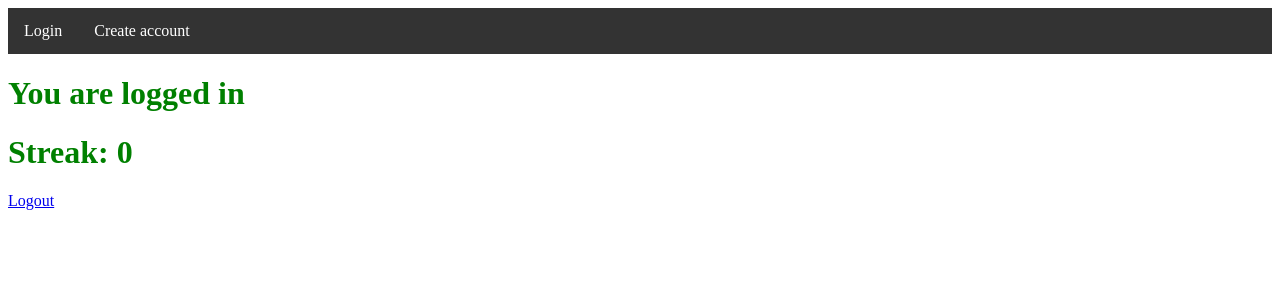
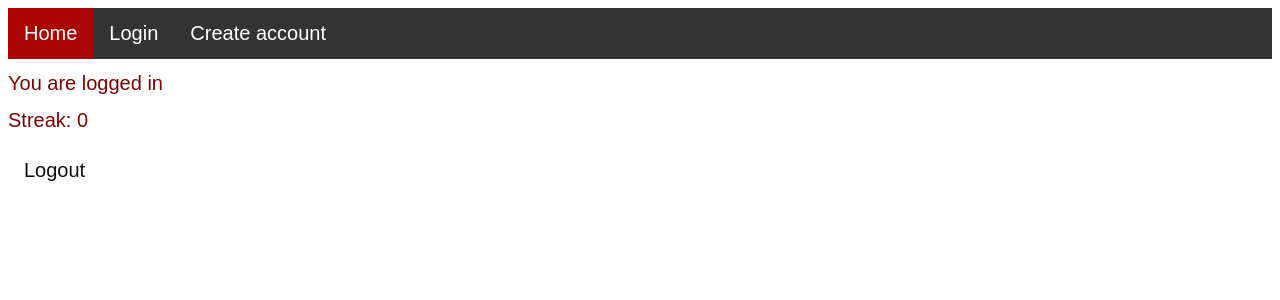
Before and after one commit to Acudo/website_dat_prototype, a Flask app: page / in a window 1280 px wide. Shown: the top 300 px of the page. Run offline with Flask 3, Linux system fonts and the light colour scheme; a user stored in the database is signed in.

Commit message:
made styles.css work + work on friend system
Pretty much title
Updated main.py to have a static styles.css
Updated the html file to refer to the variable set in the main.py

```diff
--- a/website/main.py
+++ b/website/main.py
@@ -10,6 +10,8 @@ app.config["SQLALCHEMY_DATABASE_URI"] = "sqlite:///data.db"
 app.config["SECRET_KEY"] = "abc"
 db = SQLAlchemy()
 
+app.static_folder = 'static'
+
 login_manager = LoginManager()
 login_manager.init_app(app)
 
@@ -21,15 +23,33 @@ class Users(UserMixin, db.Model):
     streak = db.Column(db.Integer, nullable=False)
     last_login = db.Column(db.DateTime, nullable=False)
     last_streak_update = db.Column(db.DateTime, nullable=False)
+    #pending_friends = db.Column(db.ARRAY(db.Integer), default = [])
+    #friends = db.Column(db.ARRAY(db.Integer), default = [])
 
 
 db.init_app(app)
 
+
+with app.app_context():
+    db.create_all()
+
+
 def get_current_time():
     return datetime.datetime.now(datetime.UTC)
 
-with app.app_context():
-    db.create_all()
+
+# Sends a chosen user a friend request
+def add_friend(sender, receiver):
+    user1 = Users.query.get(sender)
+    user2 = Users.query.get(receiver)
+    user2.pending_friends.append(sender)
+
+# Approves a user's friend request
+def approve_friend(sender, receiver):
+    user1 = Users.query.get(sender)
+    user2 = Users.query.get(receiver)
+    user2.pending_friends.remove(receiver)
+
 
 # Find a user when they log in
 @login_manager.user_loader
@@ -73,6 +93,12 @@ def login():
             return redirect(url_for("home"))
     return render_template("login.html")
 
+# Friend List
+@app.route('/social', methods=["GET", "POST"])
+def social():
+    user = user
+
+
 # Logs out user
 @app.route("/logout")
 def logout():
--- a/website/templates/styles.css
+++ b/website/static/styles.css
@@ -8,6 +8,7 @@ ul {
 
 li {
     float: left;
+    display: inline;
 }
 
 li a {
@@ -16,9 +17,27 @@ li a {
     text-align: center;
     padding: 14px 16px;
     text-decoration: none;
+    font: 20px Arial, sans-serif;
 }
 
 /* Change the link color to #111 (black) on hover */
 li a:hover {
     background-color: #111;
 }
+
+.active {
+    background-color: #aa0404;
+}
+
+/*Logout Button*/
+.logout {
+    display: block;
+    color: #111;
+    padding: 14px 16px;
+    text-decoration: none;
+    font: 20px Arial, sans-serif;
+}
+
+h1 {
+    font: 20px Arial, sans-serif;
+}
--- a/website/templates/home.html
+++ b/website/templates/home.html
@@ -2,19 +2,19 @@
 <html lang="en">
   <head>
     <meta charset="UTF-8" />
-    <meta http-equiv="X-UA-Compatible" content="IE=edge" />
     <meta name="viewport" content="width=device-width, initial-scale=1.0" />
-    <link rel="stylesheet" href="styles.css">
+    <link rel="stylesheet" href="{{ url_for('static', filename='styles.css') }}">
     <title>Home</title>
     <style>
       h1 {
-        color: green;
+        color: rgb(128, 0, 0);
       }
     </style>
   </head>
   <body>
     <nav>
       <ul>
+        <li><a class="active" href="/">Home</a></li>
         <li><a href="/login">Login</a></li>
         <li><a href="/register">Create account</a></li>
       </ul>
@@ -22,7 +22,7 @@
     {% if current_user.is_authenticated %}
     <h1>You are logged in</h1>
     <h1>Streak: {{ current_user.streak }}</h1>
-    <a href="/logout">Logout</a>
+    <a class="logout" href="/logout">Logout</a>
     {% else %}
     <h1>You are not logged in</h1>
     {% endif %}
```
Also changed, not shown: website/templates/login.html (+4 -4 lines), website/templates/sign_up.html (+5 -3 lines), instance/data.db.
